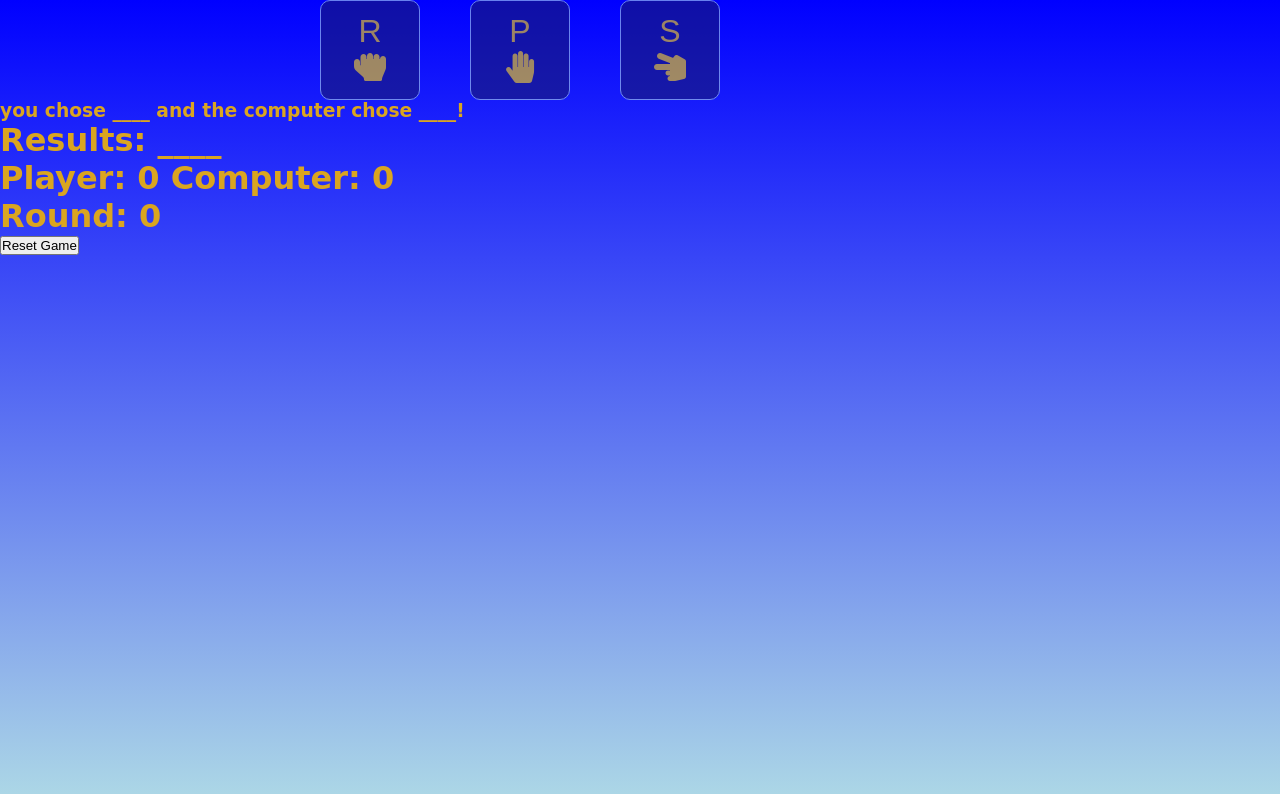
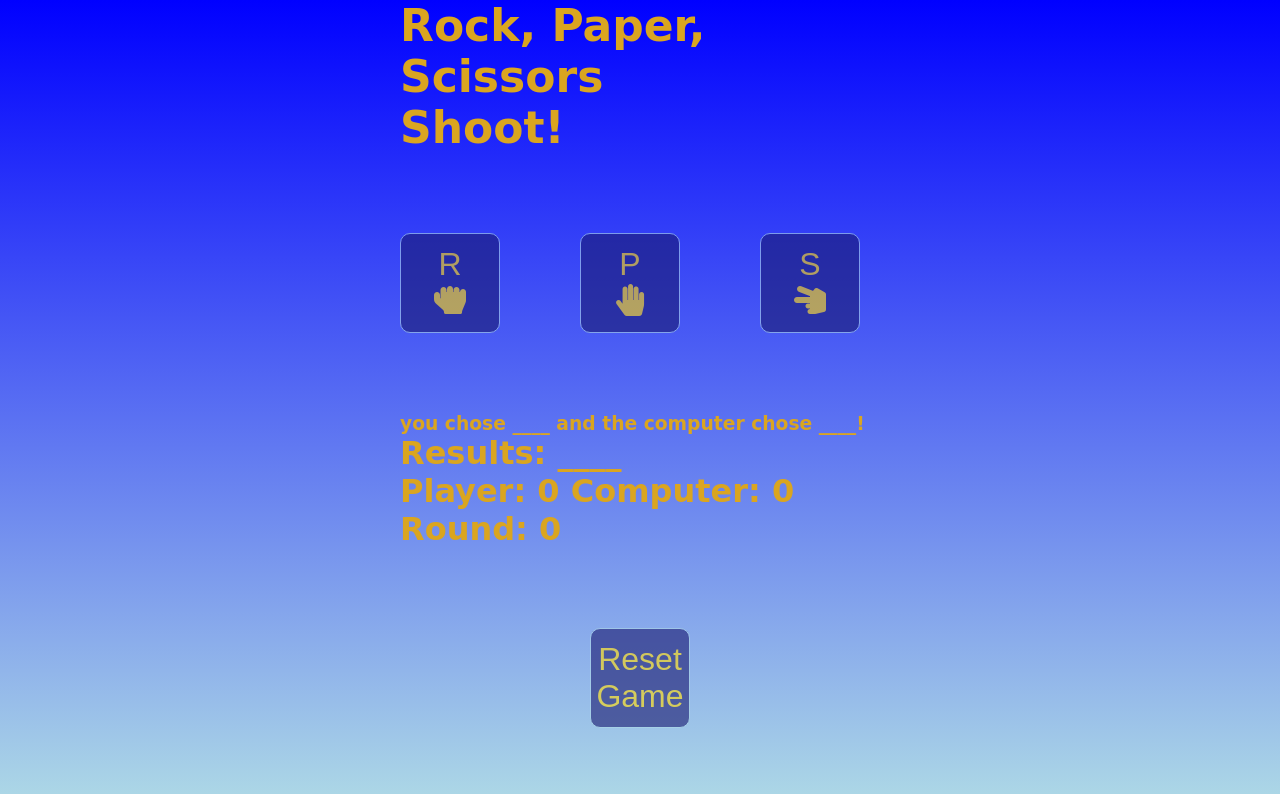
Before and after one commit to amNotAWalnutToday/rock-paper-scissors, a plain HTML site: page index.html in a window 1280 px wide. Drawn offline with Linux system fonts and the light colour scheme.

Commit message:
Center page content, modify layout

```diff
--- a/index.html
+++ b/index.html
@@ -11,6 +11,10 @@
 </head>
 <body>
     <main>
+        <div class="title">
+            <h1>Rock, Paper, Scissors</h1>
+            <h1>Shoot!</h1>
+        </div>
         <div class="buttons">
             <button class="rps" type="button" value="rock">R<br> <i class="fa fa-hand-rock"></i></button>
             <button class="rps" type="button" value="paper">P<br> <i class="fa fa-hand-paper"></i></button>
@@ -23,7 +27,9 @@
             <h1>Round: <span id="round-count">0</span></h1>
             <h1><span id="winner"></span></h1>
         </div>
-    <button id="reset" type="button">Reset Game</button>
+        <div id="reset-button">
+            <button id="reset" type="button">Reset Game</button>
+        </div>
     </main>
 </body>
 </html>
--- a/styles.css
+++ b/styles.css
@@ -1,6 +1,10 @@
 :root {
     font-family: cursive;
     --font-color: goldenrod;
+    --button-font-color: gold;
+    --button-color: midnightblue;
+    --border-color: lightblue;
+    --background-color: blue;
     color: var(--font-color);
 }
 
@@ -10,19 +14,32 @@
 }
 
 main {
-    background: linear-gradient(blue,lightblue);
+    background: linear-gradient(var(--background-color),var(--border-color));
     height: 100vh;
     width: 100vw;
 }
 
-.buttons {
-    display:flex;
-    gap: 50px;
-    width: 50%;
+.title, .buttons, #results, #reset-button {
+    width: 30rem;
     margin: 0 auto;
 }
 
-.rps {
+.title {
+    font-size: 22px;
+}
+
+.buttons {
+    display:flex;
+    gap: 5rem;
+}
+
+#results, .buttons, #reset-button {
+     margin-top: 5rem;
+}
+
+
+/* buttons */
+.rps, #reset{
     width: 100px;
     height: 100px;
     border: 1px solid lightblue;
@@ -34,9 +51,14 @@ main {
     cursor: pointer;
 }
 
-.rps:hover {
+.rps:hover, #reset:hover {
     opacity: 80%;
-    transform: scaleX(1.05);
+    transform: scaleX(1.05) scaleY(1.05);
     border: 3px solid gold;
     box-shadow: 0 0 5px 5px;
 }
+
+#reset-button {
+    display:flex;
+    justify-content: center;
+}
```
